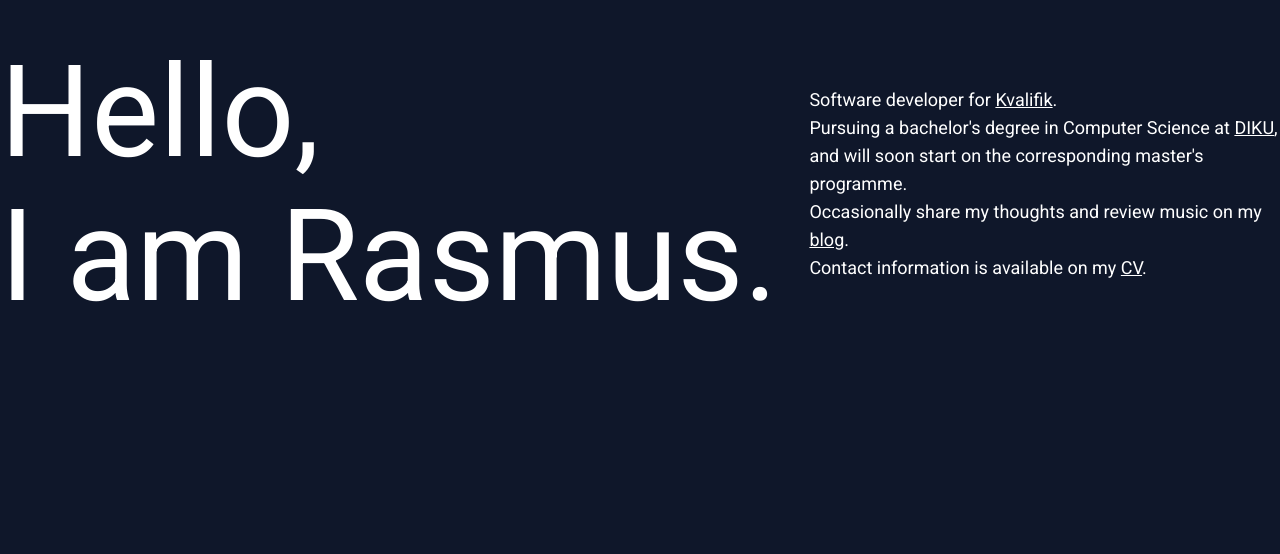
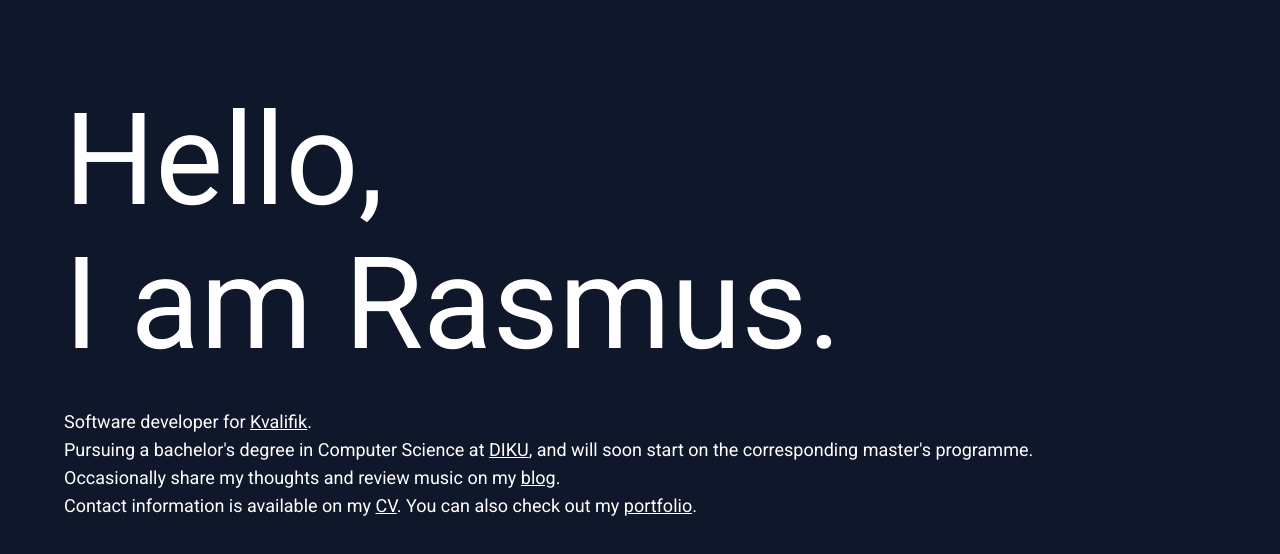
Before and after one commit to Snailed/homepage, a Next.js app: page / in a window 1280 px wide. Shown: the part 216-770 px from the top of the page. Built offline with nearby package versions, Linux system fonts and the light colour scheme.

Commit message:
changed frontpage

```diff
--- a/pages/index.tsx
+++ b/pages/index.tsx
@@ -16,16 +16,18 @@ export default function Home() {
         <link rel="icon" href="/favicon.ico" />
       </Head>
       <main
-        className={`max-w-screen-2xl mx-auto text-white visited:divide-purple-300 ${roboto.className}`}
+        className={`lg:max-w-screen-2xl mx-auto text-white visited:divide-purple-300 ${roboto.className}`}
       >
         <div>
-          <div className="flex flex-row h-screen items-center gap-8">
-            <div className="min-w-fit">
-              <h5 className="text-[8rem] leading-[9rem]">Hello,</h5>
-              <h5 className="text-[8rem] leading-[9rem]">I am Rasmus.</h5>
-            </div>
+          <div className="flex flex-row items-end h-screen p-2 lg:p-16">
             <div>
-              <h2 className="text-lg">
+              <h5 className="text-4xl lg:text-[8rem] lg:leading-[9rem]">
+                Hello,
+              </h5>
+              <h5 className="text-4xl lg:text-[8rem] lg:leading-[9rem]">
+                I am Rasmus.
+              </h5>
+              <h2 className="text-lg mt-8">
                 Software developer for{" "}
                 <TextLink href="https://kvalifik.dk">Kvalifik</TextLink>.
               </h2>
@@ -40,7 +42,8 @@ export default function Home() {
               </h2>
               <h2 className="text-lg">
                 Contact information is available on my{" "}
-                <TextLink href="/cv">CV</TextLink>.
+                <TextLink href="/cv">CV</TextLink>. You can also check out my{" "}
+                <TextLink href="/portfolio">portfolio</TextLink>.
               </h2>
             </div>
           </div>
```
